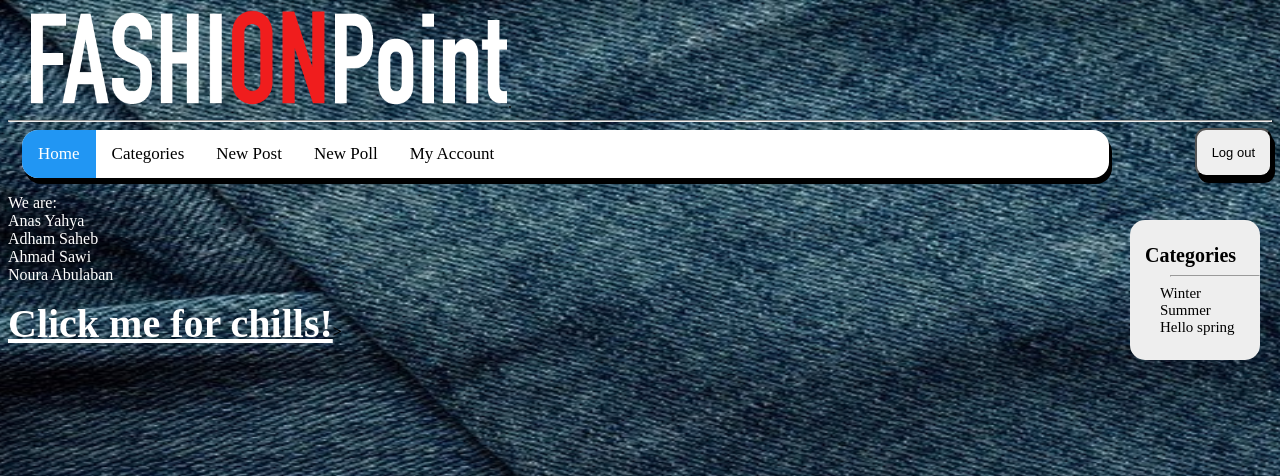
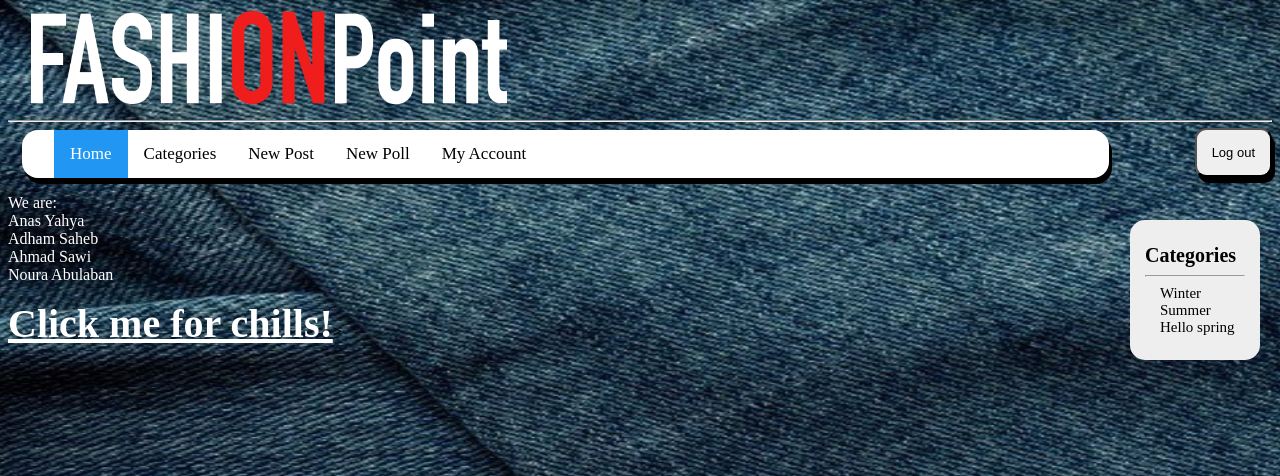
Before and after one commit to AnasYahya99/FashionPoint, a Django app: page /fashionpoint/about/ in a window 1280 px wide. Shown: the top 476 px of the page. Run offline with Django 3.2, Linux system fonts and the light colour scheme; a user stored in the database is signed in; data comes from the database, SQL or seed files in the repository; both versions use the stored data as it was after the commit.

Commit message:
fix almighty line

```diff
--- a/static/fashionpointapp/style.css
+++ b/static/fashionpointapp/style.css
@@ -205,5 +205,7 @@ a {
 }
 
 #line{
-style="color: black; margin-left:-25px; margin-right:15px;"
+  color: black;
+  margin-left: -25px;
+  margin-right: 15px;
 }
--- a/templates/fashionpointapp/base.html
+++ b/templates/fashionpointapp/base.html
@@ -15,7 +15,7 @@
             {% endblock %}
 
         </title>
-        <img id="logo" src="{% static "images/logo.png"%}" />.
+        <a href="{% url 'index' %}"> <img id="logo" src="{% static "images/logo.png"%}" /> <a/>
     </head>
 
     <body id="bg" style="background-image: url('{% static "images/background.jpg"%}')";>
```
Also changed, not shown: db.sqlite3.
